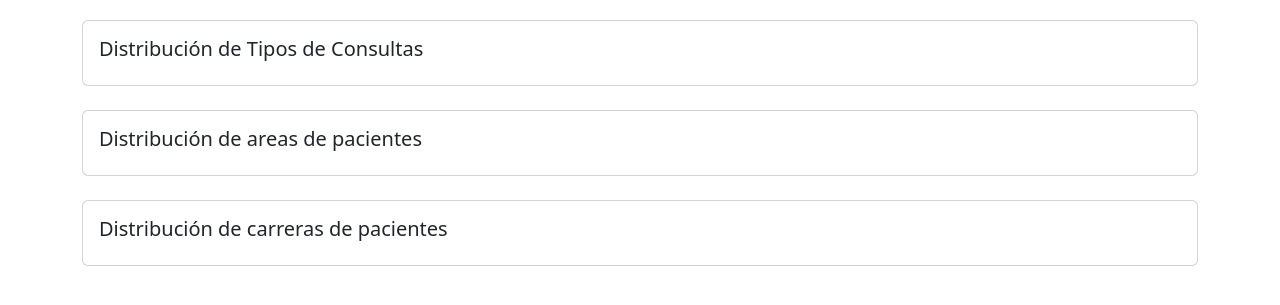
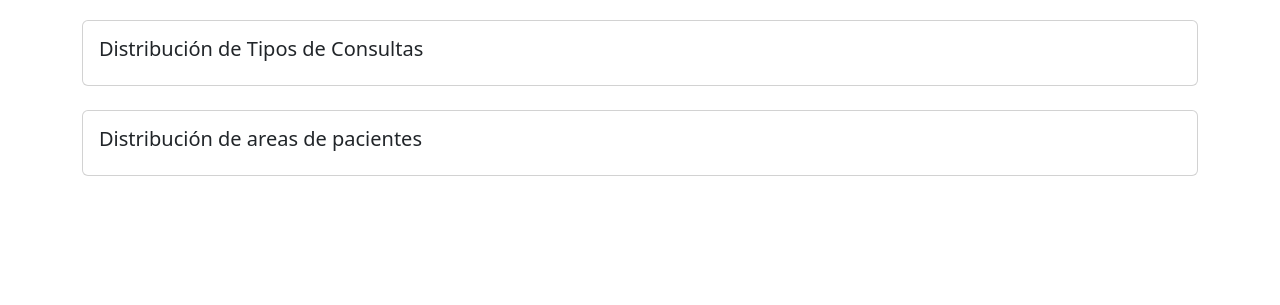
Before and after one commit to brianrscode/salud_lince, a Django app: template templates/medico_dashboard.html in a window 1280 px wide. Shown: the part 206-511 px from the top of the page. Run offline with Django 3.2, Linux system fonts and the light colour scheme; the template is opened without the code that fills it, so the values that code supplies are empty; some libraries are stand-ins or nearby versions.

Commit message:
Acomodo un poco el codigo

```diff
--- a/templates/medico_dashboard.html
+++ b/templates/medico_dashboard.html
@@ -13,7 +13,7 @@
     <div class="card mb-4">
         <div class="card-body">
             <h5 class="card-title">Distribución de carreras de pacientes</h5>
-            <div>{{ fig|safe}}</div>
+            <div>{{ padecimientos_graph|safe}}</div>
         </div>
     </div>
 
@@ -40,11 +40,4 @@
         </div>
     </div>
 
-    <div class="card mb-4">
-        <div class="card-body">
-            <h5 class="card-title">Distribución de carreras de pacientes</h5>
-            <div>{{ consultas_bar_graph|safe}}</div>
-        </div>
-    </div>
-
 {% endblock %}
```
Also changed, not shown: usuarios/views.py (+5 -9 lines).
